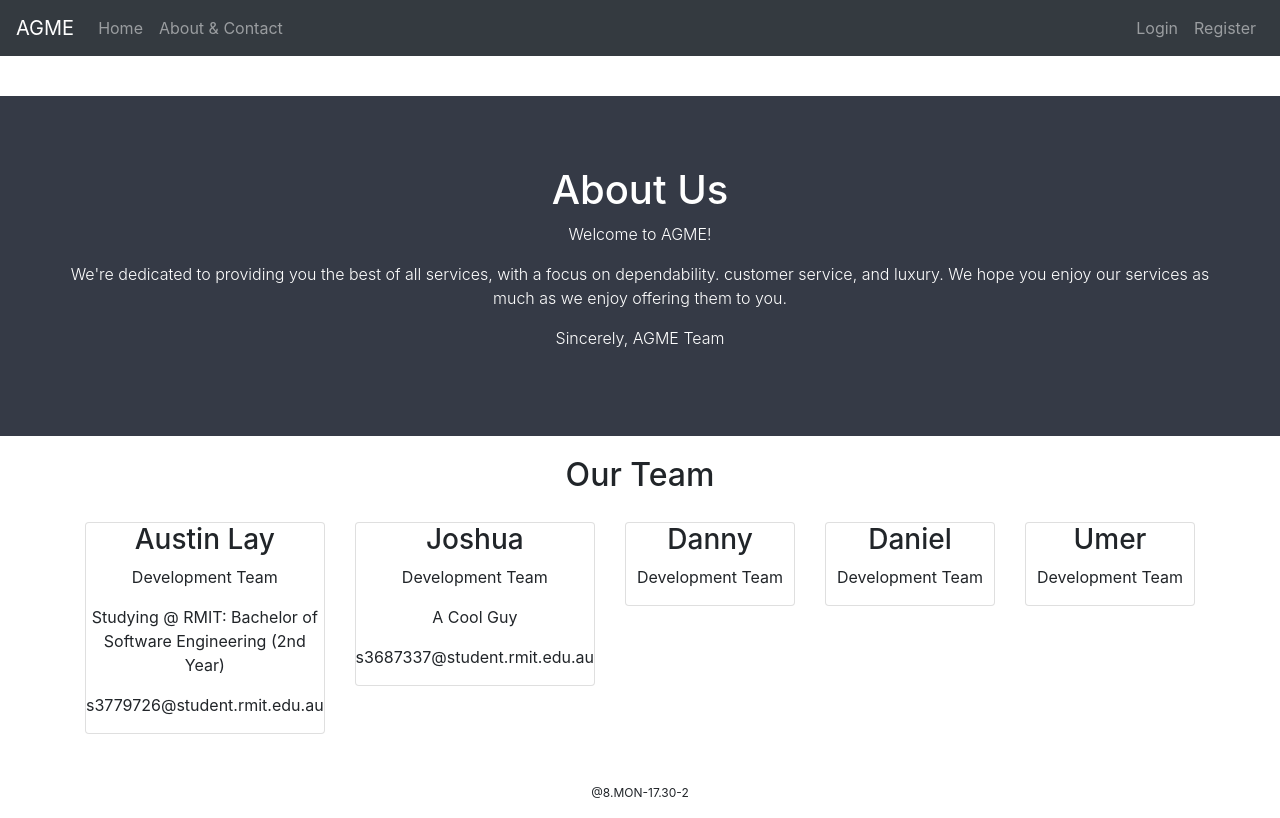
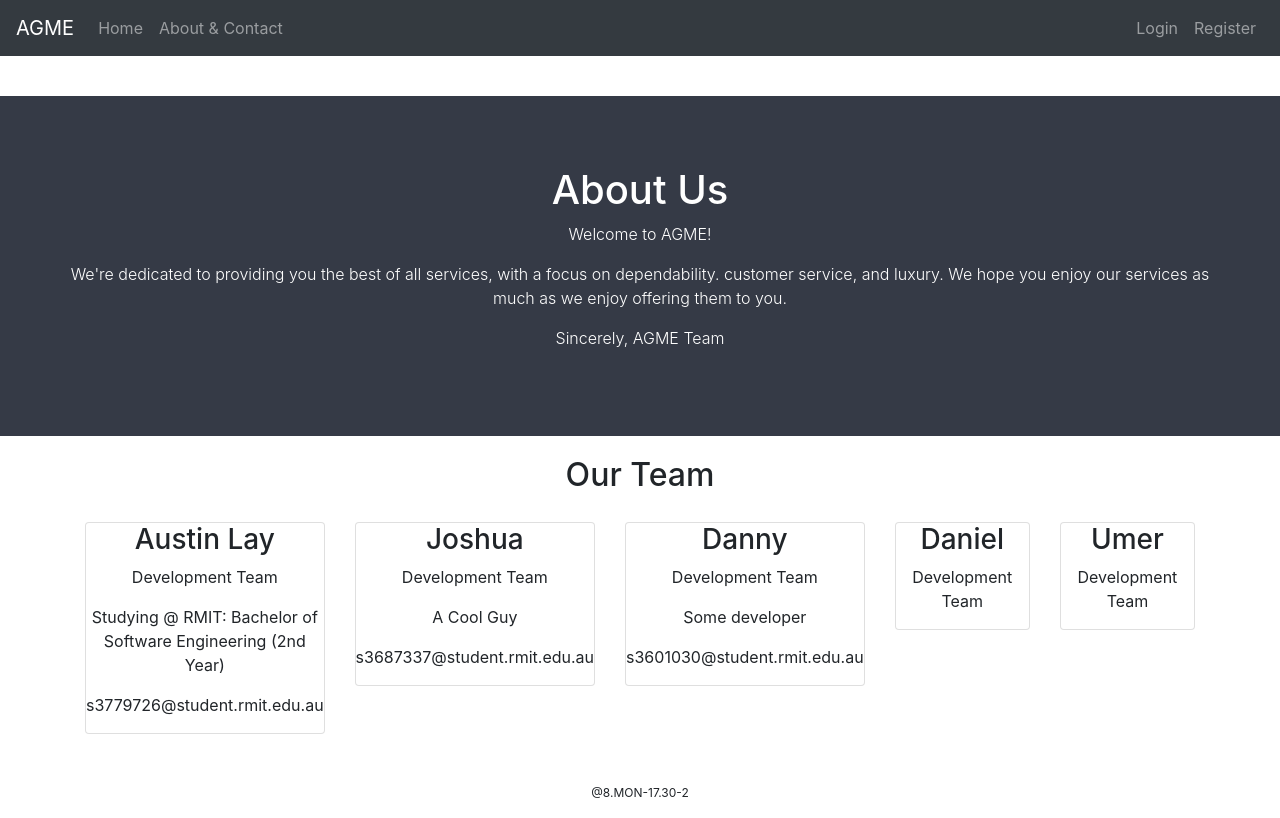
Before and after one commit to RMIT-SEPT/majorproject-8-mon-17-30-2, a React (Create React App) app in the folder FrontEnd/: page /about in a window 1280 px wide. Built offline with nearby package versions, Linux system fonts and the light colour scheme.

Commit message:
Added info in about page

```diff
--- a/FrontEnd/src/components/HomePage/AboutAndContact.js
+++ b/FrontEnd/src/components/HomePage/AboutAndContact.js
@@ -44,6 +44,8 @@ function AboutUs() {
                         <div className="card">
                             <h3>Danny</h3>
                             <p>Development Team</p>
+                            <p>Some developer</p>
+                            <p>s3601030@student.rmit.edu.au</p>
                         </div>
                     </Col>
                     <Col>
```
